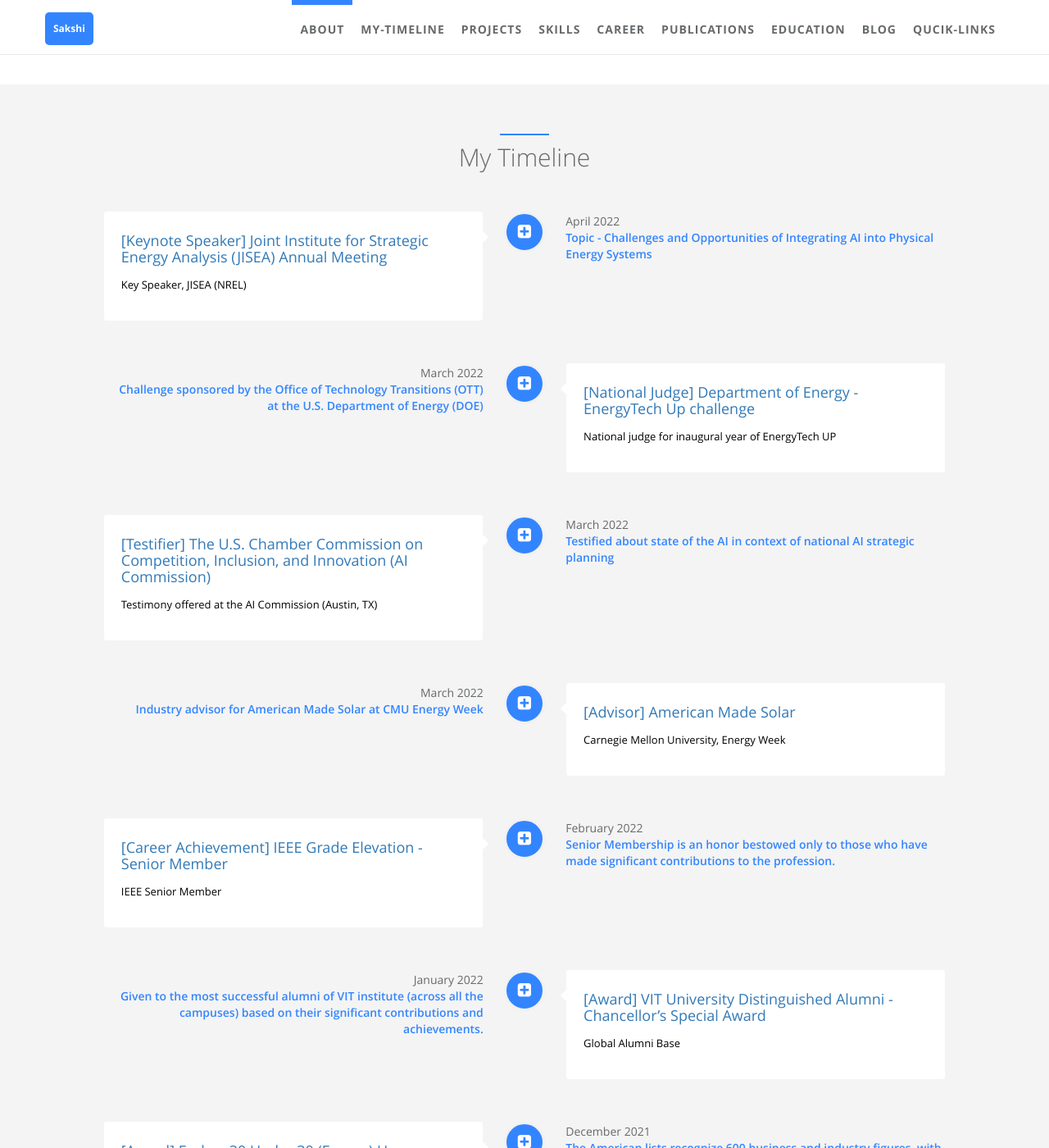
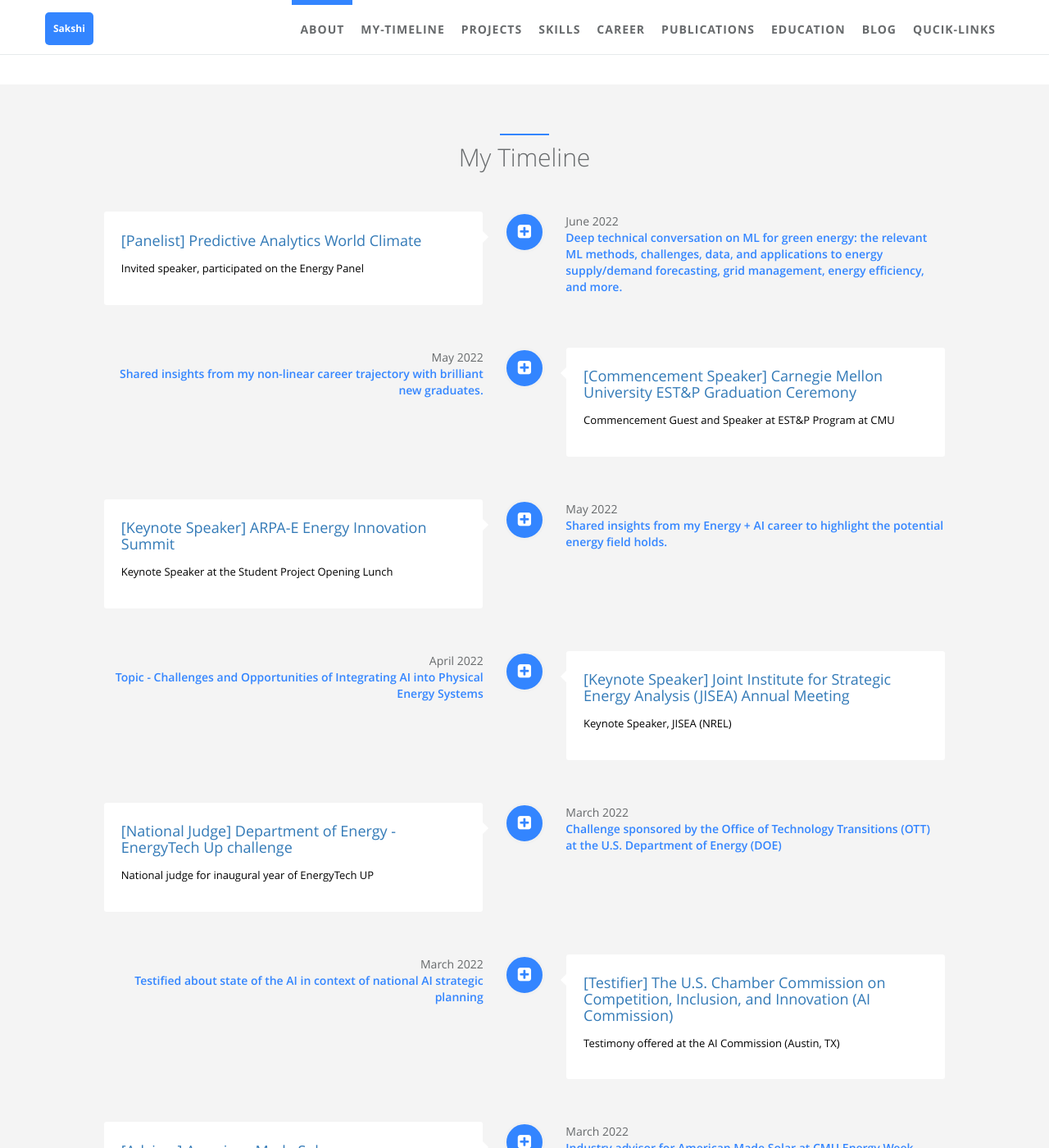
Before and after one commit to sakshi-mishra/sakshi-mishra.github.io, a Jekyll site: the page built from index.html, in a window 1280 px wide and 1400 px high, scrolled down 1106 px. Shown: the whole window at 82% size. Built offline with Jekyll 4.4.1, drawn with Linux system fonts in a browser that asks for light colours; some of the changed text lies outside the part shown.

Commit message:
more new events

```diff
--- a/_data/index/my-timeline.yml
+++ b/_data/index/my-timeline.yml
@@ -1,11 +1,59 @@
 # timeline section data
 # if you don't have language feature(language.yml is empty), ignore "i18n" items
+- name:
+    detail: "[Panelist] Predictive Analytics World Climate"
+    i18n: company_a
+    url: https://predictiveanalyticsworldclimate.com/speakers/2022-north-america/
+  desc:
+    detail: Invited speaker, participated on the Energy Panel
+    i18n: company_a_desc
+  date:
+    detail: June 2022
+    i18n: company_a_date
+  job:
+    detail: "Deep technical conversation on ML for green energy: the relevant ML methods, challenges, data, and applications to energy supply/demand forecasting, grid management, energy efficiency, and more."
+    i18n: company_a_job
+  icon: fa-plus-square
+  present: false
+
+- name:
+    detail: "[Commencement Speaker] Carnegie Mellon University EST&P Graduation Ceremony"
+    i18n: company_a
+    url: https://www.cmu.edu/engineering/estp/news/2022/news-article.html
+  desc:
+    detail: Commencement Guest and Speaker at EST&P Program at CMU
+    i18n: company_a_desc
+  date:
+    detail: May 2022
+    i18n: company_a_date
+  job:
+    detail: Shared insights from my non-linear career trajectory with brilliant new graduates.
+    i18n: company_a_job
+  icon: fa-plus-square
+  present: false
+
+- name:
+    detail: "[Keynote Speaker] ARPA-E Energy Innovation Summit"
+    i18n: company_a
+    url: https://www.arpae-summit.com/Students/Student-Program-Agenda
+  desc:
+    detail: Keynote Speaker at the Student Project Opening Lunch
+    i18n: company_a_desc
+  date:
+    detail: May 2022
+    i18n: company_a_date
+  job:
+    detail: Shared insights from my Energy + AI career to highlight the potential energy field holds.
+    i18n: company_a_job
+  icon: fa-plus-square
+  present: false
+
 - name:
     detail: "[Keynote Speaker] Joint Institute for Strategic Energy Analysis (JISEA) Annual Meeting "
     i18n: company_a
     url: https://www.jisea.org/news/2022/2022-jisea-annual-meeting.html
   desc:
-    detail: Key Speaker, JISEA (NREL)
+    detail: Keynote Speaker, JISEA (NREL)
     i18n: company_a_desc
   date:
     detail: April 2022
@@ -369,7 +417,7 @@
   present: false
 
 - name:
-    detail: "[Panel Speaker] Energy Systems Integration Group - Spring Summit"
+    detail: "[Panelist] Energy Systems Integration Group - Spring Summit"
     i18n: company_a
     url: https://youtu.be/Zy-fvTGdX_M?t=3674
   desc:
@@ -417,11 +465,11 @@
   present: false
 
 - name:
-    detail: "[Panel Speaker] REopt Open Source Webinar"
+    detail: "[Panelist] REopt Open Source Webinar"
     i18n: company_a
     url: https://www.youtube.com/watch?v=oRrXJieAWkM&feature=youtu.be&t=266
   desc:
-    detail: Panelist for REopt Lite's Open Source Review Webinar
+    detail: Panel speaker for REopt Lite's Open Source Review Webinar
     i18n: company_a_desc
   date:
     detail: March 2020
@@ -433,11 +481,11 @@
   present: false
 
 - name:
-    detail: "[Panel Speaker] CMU Energy Week 2020 - AI & Energy Panel"
+    detail: "[Panelist] CMU Energy Week 2020 - AI & Energy Panel"
     i18n: company_a
     url: https://www.cmu.edu/energy-week/agenda/cmu-energy-week-2020_draft-agenda.pdf
   desc:
-    detail: Invited speaker, AI & Energy – Examining the Potential to Bolster Smart Transitions beyond Cybersecurity
+    detail: Panel speaker, AI & Energy – Examining the Potential to Bolster Smart Transitions beyond Cybersecurity
     i18n: company_a_desc
   date:
     detail: March 2020 (postponed due to COVID-19)
@@ -481,17 +529,17 @@
   present: false
 
 - name:
-    detail: "[Panel Speaker] AEE World Conference and Expo 2019"
+    detail: "[Panelist] AEE World Conference and Expo 2019"
     i18n: company_a
     url: https://world.aeecenter.org/speakers/sakshi-mishra/
   desc:
-    detail: DoE Better Plants Program session - discussed REopt Lite
+    detail: Panel speaker at the DoE Better Plants Program session (discussed REopt Lite)
     i18n: company_a_desc
   date:
     detail: September 2019
     i18n: company_a_date
   job:
-    detail: Panel Speaker
+    detail: Highlighted REopt Lite's successes and shared the roadmap of adding new features
     i18n: company_a_job
   icon: fa-plus-square
   present: false
@@ -565,7 +613,7 @@
     i18n: company_a
     url: https://search.dca.ca.gov/details/7500/E/22357/f047a2d2be102d7d6dec74b4be3cf608
   desc:
-    detail: P.E. in Electrical Engineering,  state of Califormia
+    detail: P.E. in Electrical Engineering,  State of Califormia
     i18n: company_a_desc
   date:
     detail: April 2018
@@ -581,7 +629,7 @@
     i18n: company_a
     url: https://drive.google.com/file/d/1-KLpiZ1HRnCRitaMfNP7H-IKi5NrCl-O/view?usp=sharing
   desc:
-    detail: AEP Tulsa Club
+    detail: AEP Tulsa Toastmasters Club
     i18n: company_a_desc
   date:
     detail: May 2017
@@ -619,7 +667,7 @@
     detail: January 2016
     i18n: company_a_date
   job:
-    detail: Joined SPP Voltage Task Force and Advised PSERC projects as Indutry Adviser
+    detail: Joined SPP Voltage Task Force and Advised PSERC projects as Indutry Advisor
     i18n: company_a_job
   icon: fa-plus-square
   present: false
```
